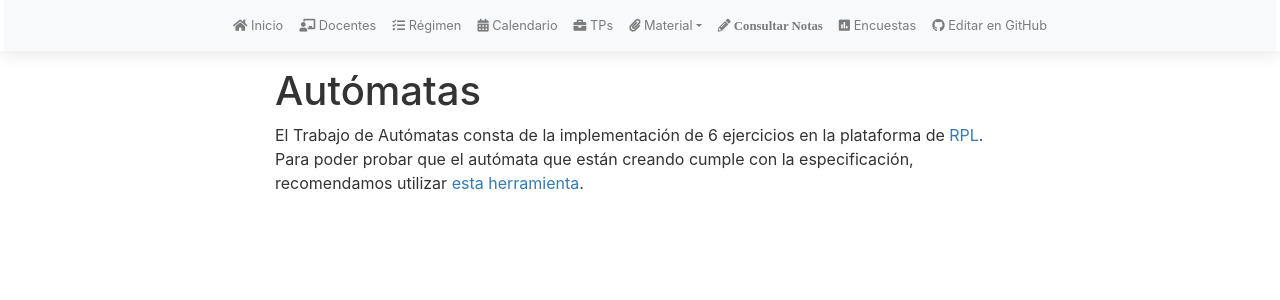
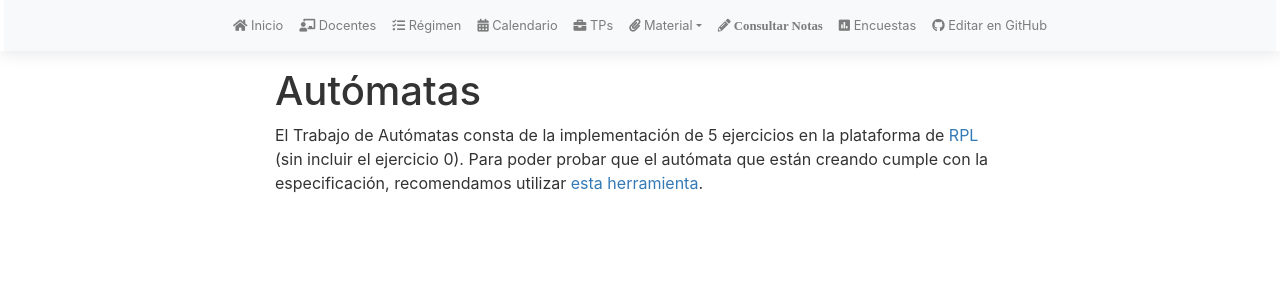
Before and after one commit to algoritmos-rw/tda_bg, a Jekyll site: the page built from tps/automatas.md, in a window 1280 px wide. Shown: the top 300 px of the page. Built offline with Jekyll 4.4.1, drawn with Linux system fonts in a browser that asks for light colours; nearby versions of some CDN libraries; our own code applies the rules of GitHub Pages for plain Markdown files.

Commit message:
Update automatas.md

```diff
--- a/tps/automatas.md
+++ b/tps/automatas.md
@@ -8,5 +8,5 @@ trabajo: Autómatas
 Autómatas
 ==================
 
-El Trabajo de Autómatas consta de la implementación de 6 ejercicios en la plataforma de [RPL]({{site.data.sitios.rpl}}).
+El Trabajo de Autómatas consta de la implementación de 5 ejercicios en la plataforma de [RPL]({{site.data.sitios.rpl}}) (sin incluir el ejercicio 0).
 Para poder probar que el autómata que están creando cumple con la especificación, recomendamos utilizar [esta herramienta](https://www.cs.odu.edu/~zeil/automat/automat.cgi).
```
